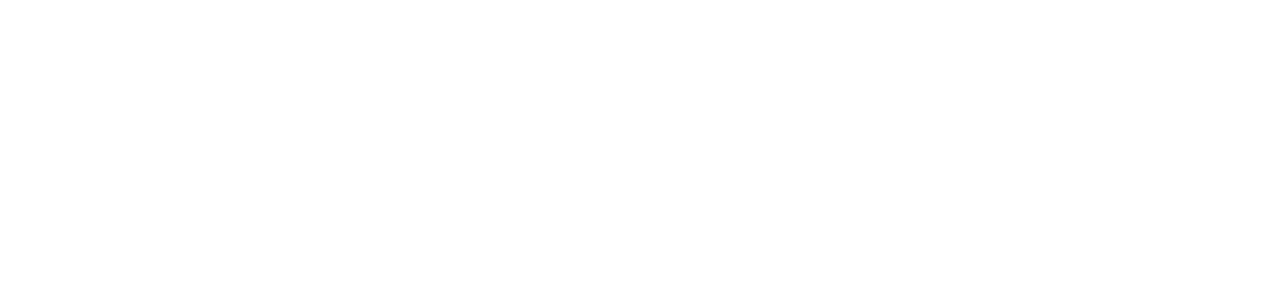
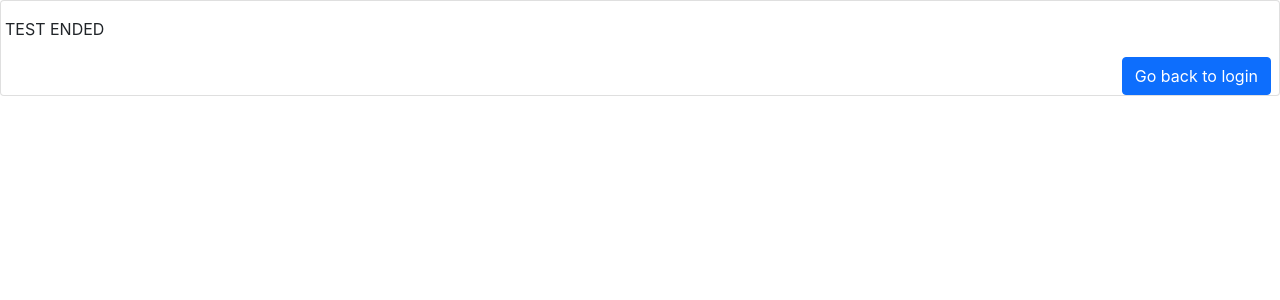
Before and after one commit to mangelmunoz/questionnaireAssessmentFrontend, a React (Create React App) app in the folder questionnaire-assessment-frontend/: page /testend in a window 1280 px wide. Before the commit this address had no page. Shown: the top 300 px of the page. Built offline with nearby package versions, Linux system fonts and the light colour scheme.

Commit message:
Fetch not working

```diff
--- a/questionnaire-assessment-frontend/src/App.js
+++ b/questionnaire-assessment-frontend/src/App.js
@@ -2,6 +2,7 @@ import React from "react";
 import { BrowserRouter, Routes, Route } from "react-router-dom";
 import Login from "./pages/login";
 import QuestionPage from "./pages/questionPage";
+import TestEndPage from "./pages/testEndPage";
 import './styles/App.css';
 
 function App() {
@@ -15,6 +16,7 @@ function App() {
 
           <Route path="/" element={<Login />} />
           <Route path="/question" element={<QuestionPage />} />
+          <Route path="/testend" element={<TestEndPage />} />
 
           {/* <Route path="/home" element={<Home />} />
 
--- a/questionnaire-assessment-frontend/src/components/Question.js
+++ b/questionnaire-assessment-frontend/src/components/Question.js
@@ -9,10 +9,10 @@ function Question(props) {
             <div class="card text-white bg-dark mb-3 container-md">
                 <div class="card-body">
                     <h5 class="card-title">Question no.1/20</h5>
-                    <p class="card-text">{props.question && props.question.questionText}</p>
+                    <p class="card-text">{props.questionText && props.questionText}</p>
                     <select class="form-select form-select-lg mb-3" aria-label=".form-select-lg example">
                         <option selected>Pick an answer</option>
-                        {props.question && props.question.answers.map(answer => <option value={answer}>{answer}</option>)}
+                        {props.answers && props.answers.map(answer => <option value={answer}>{answer}</option>)}
                     </select>
                 </div>
             </div>
--- /dev/null
+++ b/questionnaire-assessment-frontend/src/components/testEnd.js
@@ -0,0 +1,23 @@
+import { useNavigate } from 'react-router-dom';
+
+function TestEnd() {
+
+    const navigate = useNavigate();
+
+    const onClick = () => {
+        navigate("/");
+    }
+
+    return (
+        <div className="card ">
+            <div className="card-body row align-items-center">
+                TEST ENDED
+            </div>
+            <div class="d-grid gap-2 d-md-flex justify-content-md-end">
+                <button class="btn btn-primary me-md-2" type="button" onClick={onClick}>Go back to login</button>
+            </div>
+        </div>
+    );
+}
+
+export default TestEnd;
--- a/questionnaire-assessment-frontend/src/pages/questionPage.js
+++ b/questionnaire-assessment-frontend/src/pages/questionPage.js
@@ -1,28 +1,43 @@
 import { useState, useEffect } from "react";
+import { useNavigate } from 'react-router-dom';
 import Question from "../components/question";
 
 function QuestionPage() {
 
     const [questions, setQuestions] = useState([]);
+    const [currentIndex, setCurrentIndex] = useState(0);
     const [answers, setAnswers] = useState([]);
+    const navigate = useNavigate();
+
+    var requestOptions = {
+        method: 'GET',
+        redirect: 'follow'
+    };
 
     useEffect(() => {
         console.log("Fetch questions")
-        setQuestions([{questionText: "PRIMERA?", answers: ["UNO", "DOS", "TRES"]}, {questionText: "de verdad?", answers: ["SI", "NO", "A VECES"]}]);
-        // setActualQuestion(questions[0]);
+        fetch("http://localhost:8080/question/get/all", requestOptions)
+        .then(response => response.json())
+        .then(result => {
+            setQuestions(result);
+            console.log(result);
+            console.log(questions)
+        })
+        .catch(error => console.log('error', error));
     }, [])
 
     const onQuestionSubmitted = () => {
-        /**
-         * We pop a question
-         */
-        questions.pop()
-        setQuestions(questions => [...questions]);
+        if (currentIndex + 1 >= questions.length) {
+            navigate("/testend");
+        }
+        else {
+            setCurrentIndex(currentIndex + 1);
+        }
     }
 
     return (
         <div>
-            <Question question={questions[0]} onSubmit={onQuestionSubmitted}/>
+            <Question questionText={questions[currentIndex] && questions[currentIndex].questionText} answers={questions[currentIndex] && questions[currentIndex].answers} onSubmit={onQuestionSubmitted} />
         </div>
     );
 }
--- /dev/null
+++ b/questionnaire-assessment-frontend/src/pages/testEndPage.js
@@ -0,0 +1,11 @@
+import TestEnd from "../components/testEnd";
+
+function TestEndPage() {
+    return (
+        <div>
+            <TestEnd/>
+        </div>
+    );
+}
+
+export default TestEndPage;
```
